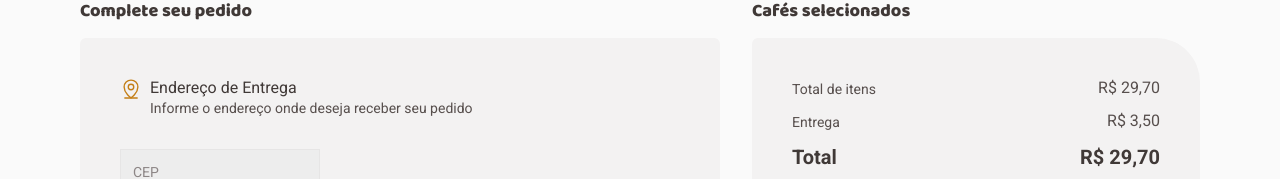
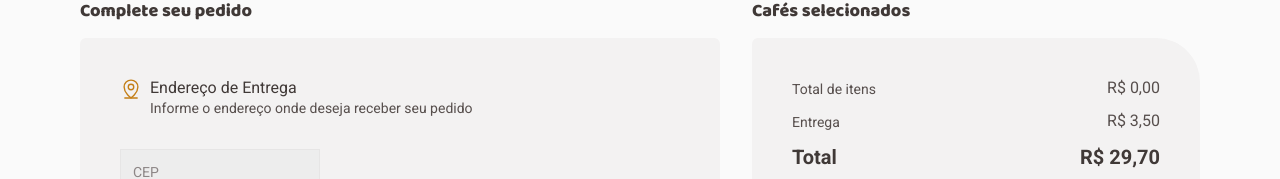
Before and after one commit to rnatu/coffee-delivery, a React (Vite) app: page /checkout in a window 1280 px wide. Shown: the part 148-327 px from the top of the page. Built offline with nearby package versions, Linux system fonts and the light colour scheme.

Commit message:
feat: add total and show on CartResume

```diff
--- a/src/contexts/CartContext.tsx
+++ b/src/contexts/CartContext.tsx
@@ -18,9 +18,10 @@ interface CartContextProviderProps {
 export function CartContextProvider({ children }: CartContextProviderProps) {
   const [cartState, dispatch] = useReducer(cartReducer, {
     coffees: [],
+    total: 0,
   });
 
-  console.log(cartState.coffees);
+  console.log(cartState);
 
   function addCoffeeOnCart(coffee: CoffeeType) {
     dispatch(addCoffeeOnCartAction(coffee));
--- a/src/pages/Checkout/components/CartCard/CartResume.tsx
+++ b/src/pages/Checkout/components/CartCard/CartResume.tsx
@@ -1,12 +1,16 @@
 import { RegularText } from '../../../../components/Typography';
+import { useCartContext } from '../../../../hooks/useCartContext';
+import formatMoney from '../../../../utils/formatMoney';
 import { CartResumeContainer } from './styles';
 
 export function CartResume() {
+  const { cartState } = useCartContext();
+
   return (
     <CartResumeContainer>
       <div>
         <RegularText size="s">Total de itens</RegularText>
-        <RegularText>R$ 29,70</RegularText>
+        <RegularText>R$ {formatMoney(cartState.total)}</RegularText>
       </div>
       <div>
         <RegularText size="s">Entrega</RegularText>
--- a/src/reducers/cart/reducer.ts
+++ b/src/reducers/cart/reducer.ts
@@ -3,6 +3,7 @@ import { ActionTypes } from './action';
 
 export type CartState = {
   coffees: CoffeeType[];
+  total: number;
 };
 
 type ActionType = {
@@ -19,6 +20,9 @@ export function cartReducer(state: CartState, { type, payload }: ActionType) {
         (coffee) => coffee.id === payload.coffee.id,
       );
 
+      const newTotal =
+        state.total + payload.coffee.amount * payload.coffee.price;
+
       if (coffeeAlreadyExists) {
         return {
           ...state,
@@ -30,12 +34,14 @@ export function cartReducer(state: CartState, { type, payload }: ActionType) {
                 }
               : coffee,
           ),
+          newTotal,
         };
       }
 
       return {
         ...state,
         coffees: [...state.coffees, payload.coffee],
+        newTotal,
       };
     }
 
```
